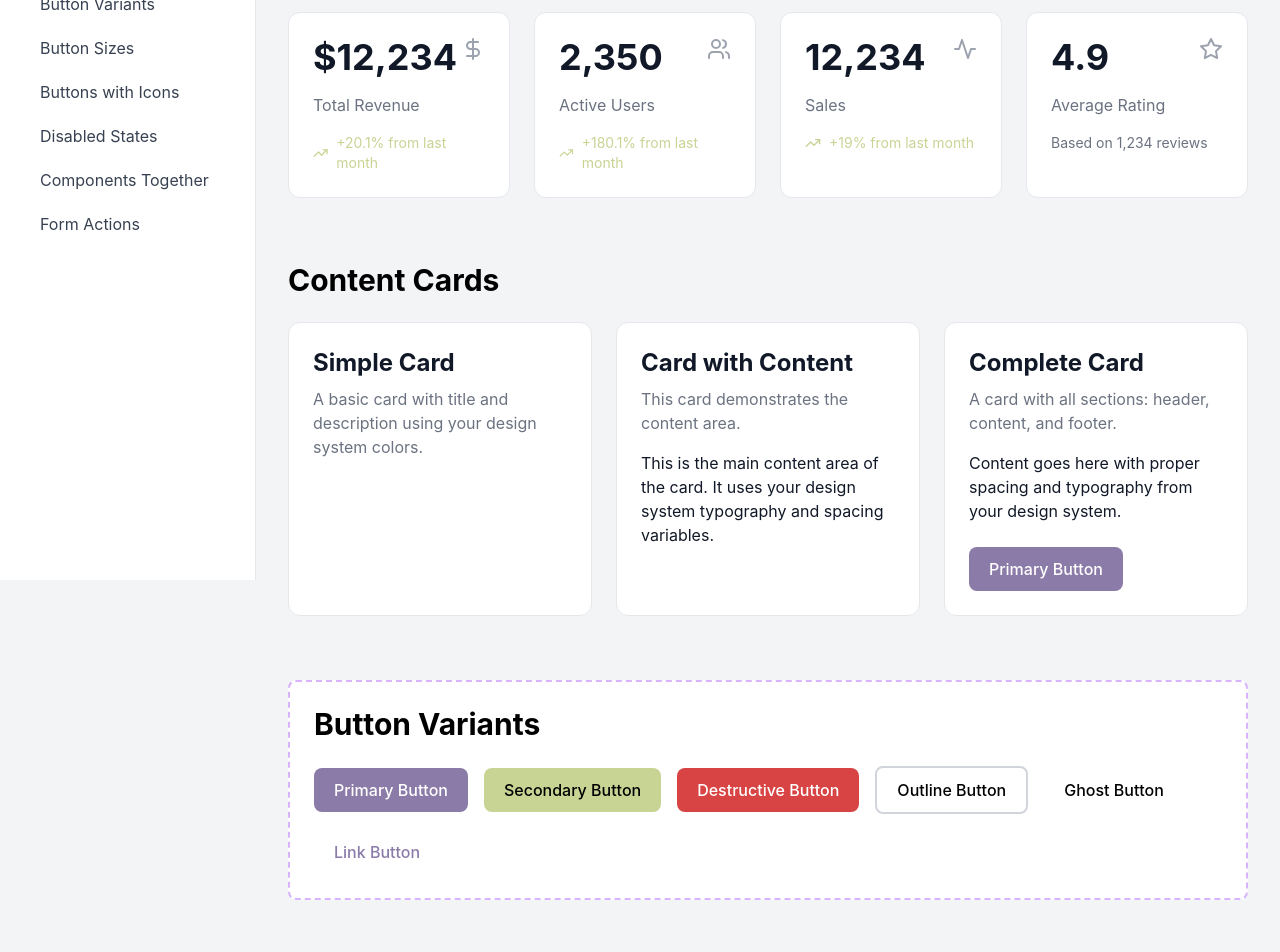
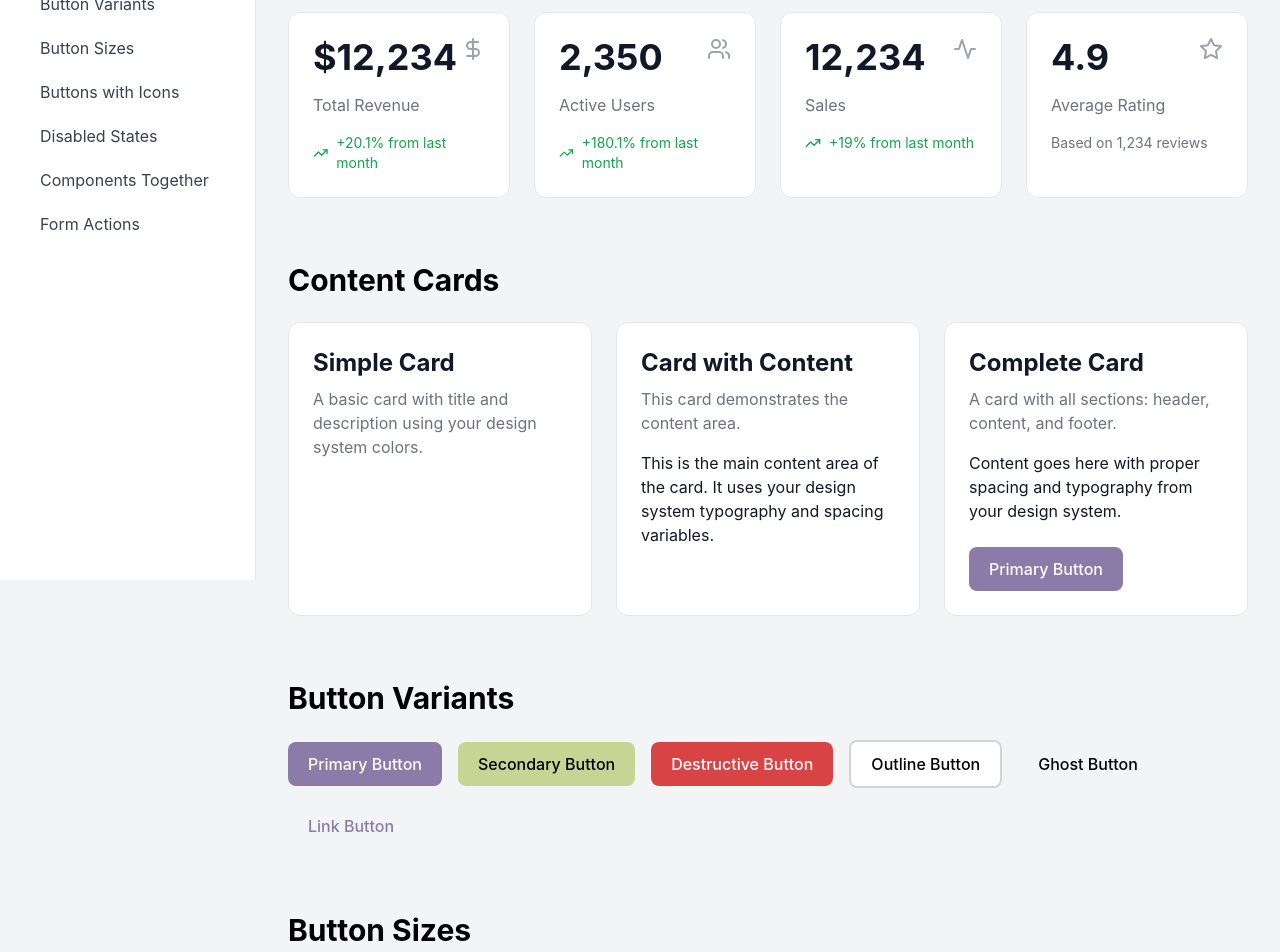
Before and after one commit to RobMohan/component-test, a React (Vite) app: page / in a window 1280 px wide. Shown: the part 220-1172 px from the top of the page. Built offline with nearby package versions, Linux system fonts and the light colour scheme.

Commit message:
Updating green for trend line
The trend information looked too light. I am updating the green.

Signed-off-by: Rob M <robmohan334@gmail.com>

```diff
--- a/src/components/StatCard.jsx
+++ b/src/components/StatCard.jsx
@@ -11,7 +11,7 @@ const StatCard = ({
   className = ''
 }) => {
   const trendColors = {
-    positive: 'text-secondary',
+    positive: 'text-green-600',
     neutral: 'text-gray-500',
     negative: 'text-destructive'
   };
--- a/src/examples/DesignSystemDemo.jsx
+++ b/src/examples/DesignSystemDemo.jsx
@@ -134,7 +134,7 @@ export default function DesignSystemDemo() {
 
           {/* Button Variants */}
           <section id="button-variants" className="mb-16 scroll-mt-8">
-            <div className="border-2 border-dashed border-purple-300 rounded-lg p-6 bg-white">
+            <div>
               <h2 className="text-3xl font-bold mb-6">Button Variants</h2>
               <div className="flex flex-wrap gap-4 items-center">
                 <Button variant="primary">Primary Button</Button>
```
